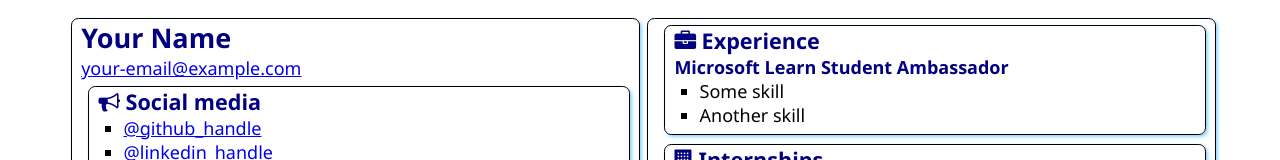
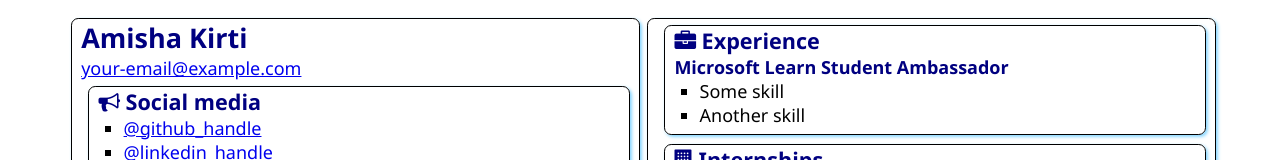
Before and after one commit to amisha64/SATechnicalOnboarding, a plain HTML site: page src/index.html in a window 1280 px wide. Shown: the top 160 px of the page. Drawn offline with Linux system fonts and the light colour scheme.

Commit message:
Added name

```diff
--- a/src/index.html
+++ b/src/index.html
@@ -12,7 +12,7 @@
 <body>
     <main>
         <article class="box">
-            <h1>Your Name</h1>
+            <h1>Amisha Kirti</h1>
             <div><a href="mailto:your.email@example.com">your-email@example.com</a></div>
 
             <section class="box">
```
